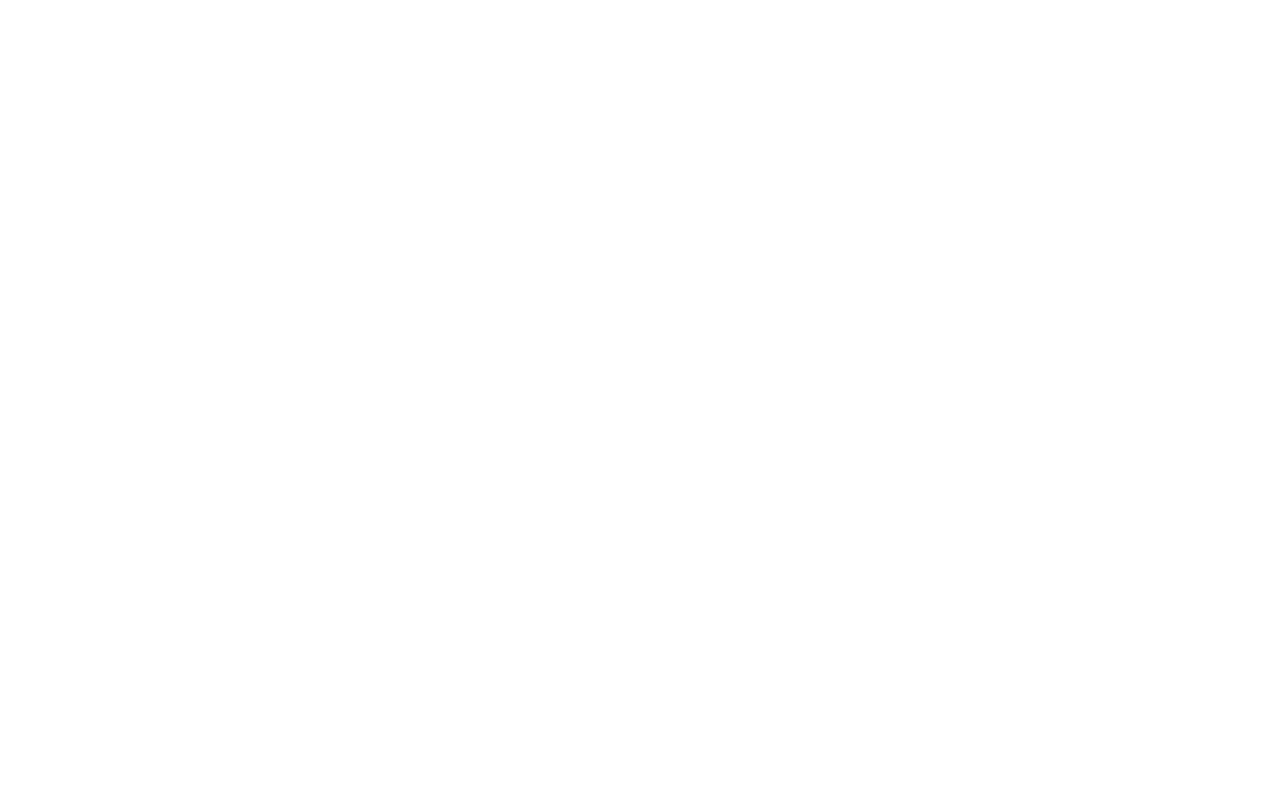
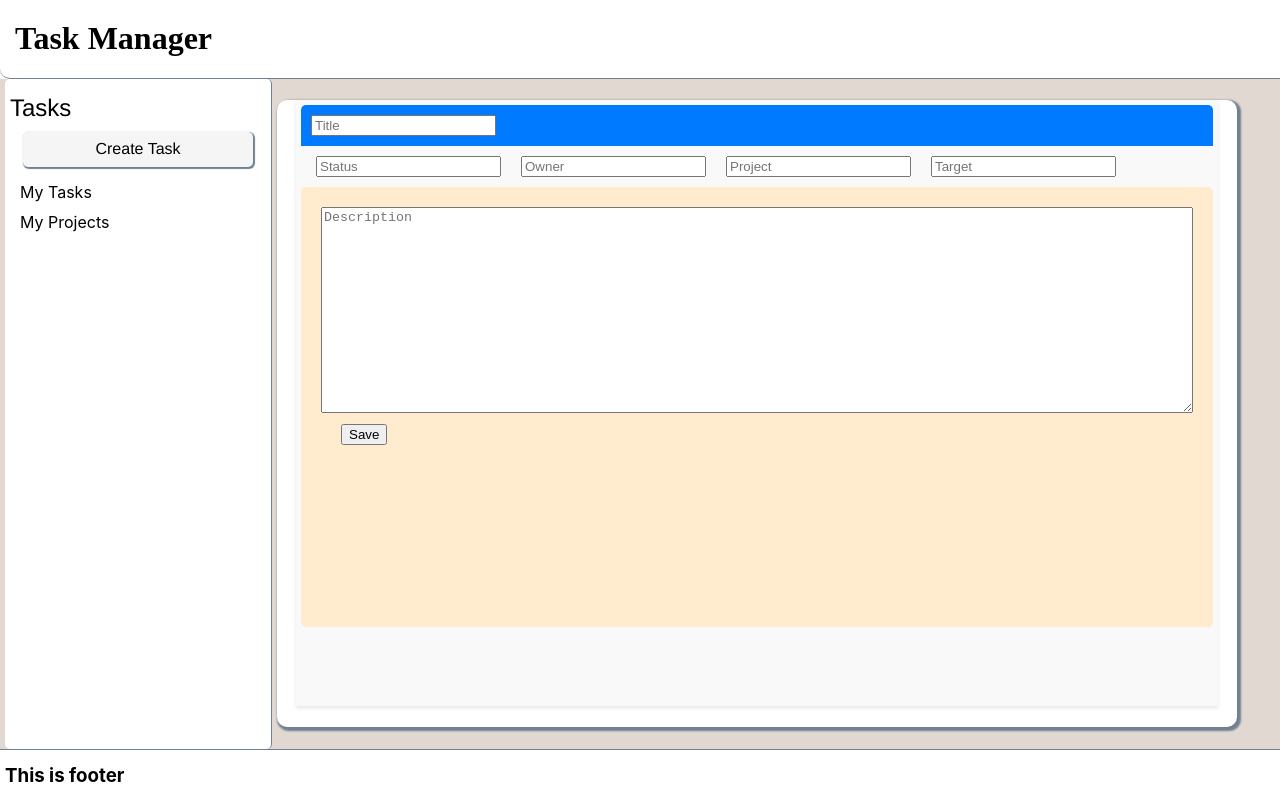
Before and after one commit to a-deep97/Task-manager, a React (Create React App) app in the folder task_manager_ui/: page /task/create in a window 1280 px wide. Before the commit this address had no page. Built offline with nearby package versions, Linux system fonts and the light colour scheme.

Commit message:
added alert for task creation failure

```diff
--- a/task_manager_ui/src/App.js
+++ b/task_manager_ui/src/App.js
@@ -3,10 +3,11 @@ import {BrowserRouter, Route, Routes} from 'react-router-dom';
 import Projects from './static/js/projects'
 import User from './static/js/user';
 import Tasks from './static/js/tasks';
-//import Task from './static/js/task';
 import Project from './static/js/project';
+import Task from './static/js/task';
+import CreateTask from './static/js/create-task';
+
 import './static/css/App.css';
-import Task from './static/js/task';
 
 function App() {
   return (
@@ -18,6 +19,7 @@ function App() {
         <Route path='/tasks' element={<Tasks />} />
         <Route path='/task' element={<Task/>} />
         <Route path='/user' element={<User />} />
+        <Route path='/task/create' element={<CreateTask />} />
       </Routes>
     </BrowserRouter>
   );
--- a/task_manager_ui/src/static/css/task-content-view.css
+++ b/task_manager_ui/src/static/css/task-content-view.css
@@ -22,6 +22,10 @@
     padding: 5px;
 }
 
+  .task-header > input {
+    margin: 5px 10px;
+}
+
 
   .task-header > div {
     padding: 5px 10px;
@@ -40,6 +44,9 @@
     background-color:blanchedalmond;
     border: #007BFF;
     border-radius: 5px;
+  }
+  .task-body > div {
+    margin: 10px 20px;
   }
 
   .task-description {
--- /dev/null
+++ b/task_manager_ui/src/static/css/task-form.css
@@ -0,0 +1,74 @@
+/* TaskForm.css */
+
+.task-form-container {
+    background-color: var(--code1_color7);
+    border-radius: 10px;
+    box-shadow: 2px 2px 2px 2px var(--code1_color3);
+    display: flex;
+    flex-direction: column;
+    align-items: center;
+    height: 95%;
+    width: 75%;
+    margin-right: 5px;
+    margin-left: 5px;
+}
+
+.form-header {
+    display: flex;
+    flex-direction: column;
+    width: 95%;
+    justify-content: flex-start;
+    align-items: center;
+    background-color: var(--code1_color7);
+    border-top-right-radius: inherit;
+    border-top-left-radius: inherit;
+    border-bottom: 3px solid var(--code1_color2);
+    padding-top: 30px;
+    padding-bottom: 10px;
+}
+
+.form {
+    width: 100%;
+    max-width: 400px; /* Adjust as needed */
+    background-color: #f9f9f9;
+    padding: 20px;
+    border-radius: 5px;
+    box-shadow: 0px 2px 4px rgba(0, 0, 0, 0.1);
+}
+
+.form-field {
+    display: flex;
+    flex-direction: column;
+    margin-bottom: 20px;
+}
+
+.form-field label {
+    font-weight: bold;
+    margin-bottom: 5px;
+}
+
+.form-field input,
+.form-field textarea {
+    padding: 10px;
+    border: 2px solid #000;
+    border-radius: 5px;
+}
+
+.form-field textarea {
+    height: 100px;
+}
+
+.save-button {
+    display: flex;
+    justify-content: center;
+    margin-top: 20px;
+}
+
+.save-button button {
+    padding: 10px 20px;
+    background-color: #007BFF;
+    color: #fff;
+    border: none;
+    border-radius: 5px;
+    cursor: pointer;
+}
--- a/task_manager_ui/src/static/js/components/content-view/content-view.js
+++ b/task_manager_ui/src/static/js/components/content-view/content-view.js
@@ -6,6 +6,7 @@ import TaskListView from './tasks-list-view';
 import Search from '../search';
 import TaskContentView from './task-content-view';
 import ProjectContentView from './project-content-view';
+import CreateTaskForm from '../forms/create-task-form';
 /*
     This component represents view for the project/task data
     inside main-container  , apart from side panel
@@ -23,8 +24,10 @@ function ContentView(props) {
         // Handle additional conditions as needed
         componentToRender= <ProjectContentView projectdata={props.data} />
     } else if (props.componentToRender === "task") {
-        componentToRender =<TaskContentView taskdata={props.data}/>;
+        componentToRender = <TaskContentView taskdata={props.data}/>;
         // Handle additional conditions as needed
+    } else if (props.componentToRender === 'create-task') {
+        componentToRender = < CreateTaskForm onSubmit={props.onSubmit}/>
     }
 
     return (
--- /dev/null
+++ b/task_manager_ui/src/static/js/components/forms/create-task-form.js
@@ -0,0 +1,81 @@
+import React, { useState } from "react";
+import '../../../css/task-content-view.css';
+
+function CreateTaskForm(props) {
+  const [title, setTitle] = useState("");
+  const [status, setStatus] = useState("");
+  const [owner, setOwner] = useState("");
+  const [project, setProject] = useState("");
+  const [target, setTarget] = useState("");
+  const [description, setDescription] = useState("");
+
+  const handleSubmit = (e) => {
+    e.preventDefault();
+    const formData = {
+      title,
+      status,
+      owner,
+      project,
+      target,
+      description,
+    };
+    props.onSubmit(formData)
+  };
+
+  return (
+    <form className="task-view" onSubmit={handleSubmit}>
+        <div className="task-title" >
+          <input
+          className="form-field"
+            type="text"
+            placeholder="Title"
+            value={title}
+            onChange={(e) => setTitle(e.target.value)}
+          />
+        </div>
+        <div className="task-header">
+          <input
+              className="task-status"
+              type="text"
+              placeholder="Status"
+              value={status}
+              onChange={(e) => setStatus(e.target.value)}
+          />
+          <input
+            className="task-owner"
+            type="text"
+            placeholder="Owner"
+            value={owner}
+            onChange={(e) => setOwner(e.target.value)}
+          />
+          <input
+            className="task-project"
+            type="text"
+            placeholder="Project"
+            value={project}
+            onChange={(e) => setProject(e.target.value)}
+          />
+          <input
+            className="task-target"
+            type="text"
+            placeholder="Target"
+            value={target}
+            onChange={(e) => setTarget(e.target.value)}
+          />
+        </div>
+        <div className="task-body">
+          <textarea
+            className="task-description"
+            placeholder="Description"
+            value={description}
+            onChange={(e) => setDescription(e.target.value)}
+          />
+          <div className="form-field">
+            <button type="submit">Save</button>
+          </div>
+        </div>
+    </form>
+  )
+}
+
+export default CreateTaskForm;
--- a/task_manager_ui/src/static/js/components/main-container.js
+++ b/task_manager_ui/src/static/js/components/main-container.js
@@ -13,7 +13,7 @@ function MainContainer(props) {
             <div className="main-container">
                 <SidePanel />
 
-                <MainView componentToRender={props.componentToRender} data={props.data} />
+                <MainView componentToRender={props.componentToRender} data={props.data} onSubmit={props.onSubmit} />
             </div>
     );
 }
--- a/task_manager_ui/src/static/js/components/side-panel.js
+++ b/task_manager_ui/src/static/js/components/side-panel.js
@@ -12,18 +12,21 @@ function SidePanel(props){
     const navigate=useNavigate();
     function handleSubmit(navigateTO){
         /** Function to handle click event on side panel lists */
-        if (navigateTO=="projects"){
+        if (navigateTO==="projects"){
             navigate('/projects/',{param:null,key:null})
         }
-        else if(navigateTO=="tasks"){
+        else if (navigateTO==="tasks"){
             navigate('/tasks/')
+        }
+        else if (navigateTO==="create-task"){
+            navigate("/task/create/")
         }
     }
 
     return(
             <div className="side-panel">
                 <div id="side-panel-heading">Tasks</div>
-                <button id="create-task-btn"> Create Task</button>
+                <button id="create-task-btn"  onClick={() => handleSubmit("create-task")}> Create Task</button>
                 <div id="side-panel-contents">
                     <div id="side-panel-link-container">
                         <div id="my-tasks" className="side-panel-links" onClick={() => handleSubmit("tasks")}>My Tasks</div>
--- /dev/null
+++ b/task_manager_ui/src/static/js/create-task.js
@@ -0,0 +1,42 @@
+import '../css/common.css';
+import { Component } from "react";
+import Navbar from "./components/navbar";
+import MainContainer from './components/main-container';
+import Footer from './components/footer';
+
+import { useState, useEffect } from 'react';
+import { useLocation } from 'react-router-dom';
+
+/**
+ * This component represents create task page
+ */
+
+function CreateTask() {
+    const location = useLocation();
+    // State to hold the form data
+    const [formData, setFormData] = useState({});
+    const componentToRender= "create-task"
+
+    function handleFormSubmit(data){
+        setFormData(data);
+        postTaskForm(formData);
+    }
+    function postTaskForm(data){
+        console.log("posting task data...")
+        try{
+            throw new Error("Not implemented error")
+        }
+        catch (error){
+            window.alert("Task could not be created :( \n\n "+ error.message)
+        }
+    }
+    return (
+        <div id="create-task" className="main-view">
+        <Navbar />
+        <MainContainer componentToRender={componentToRender} data={null} onSubmit={handleFormSubmit}/>
+        <Footer />
+        </div>
+    );
+};
+
+export default CreateTask;
```
